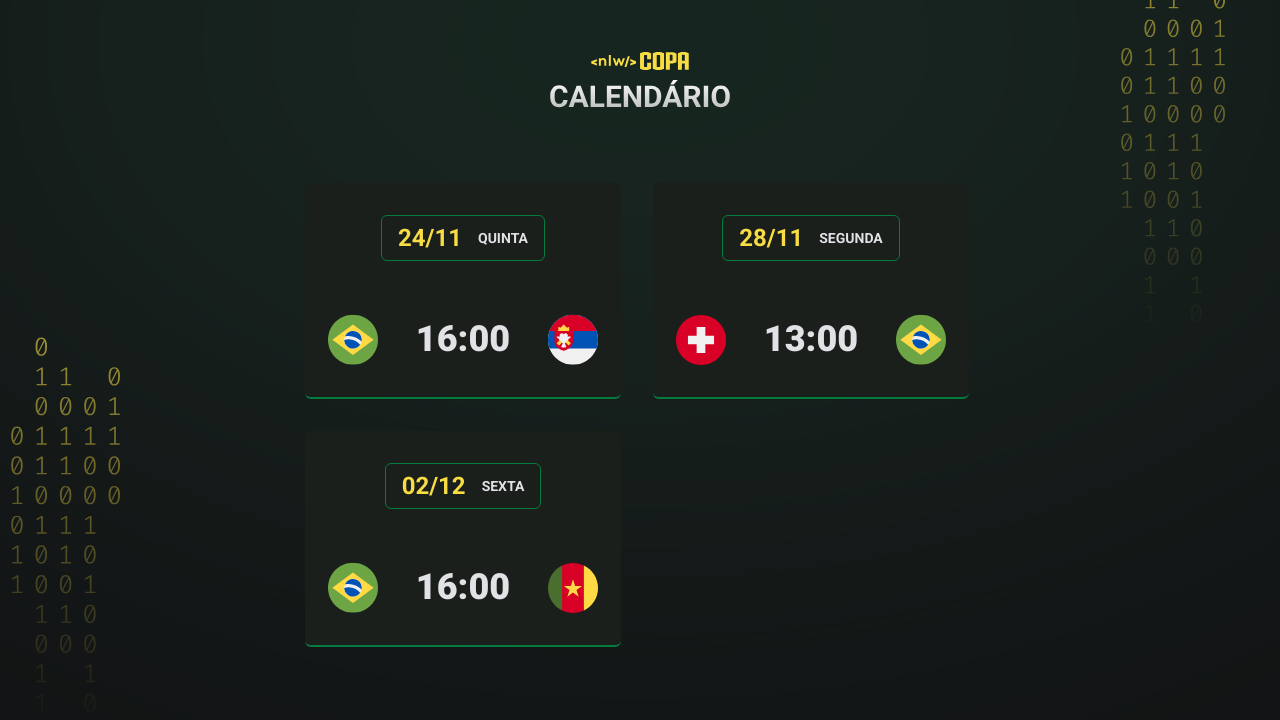
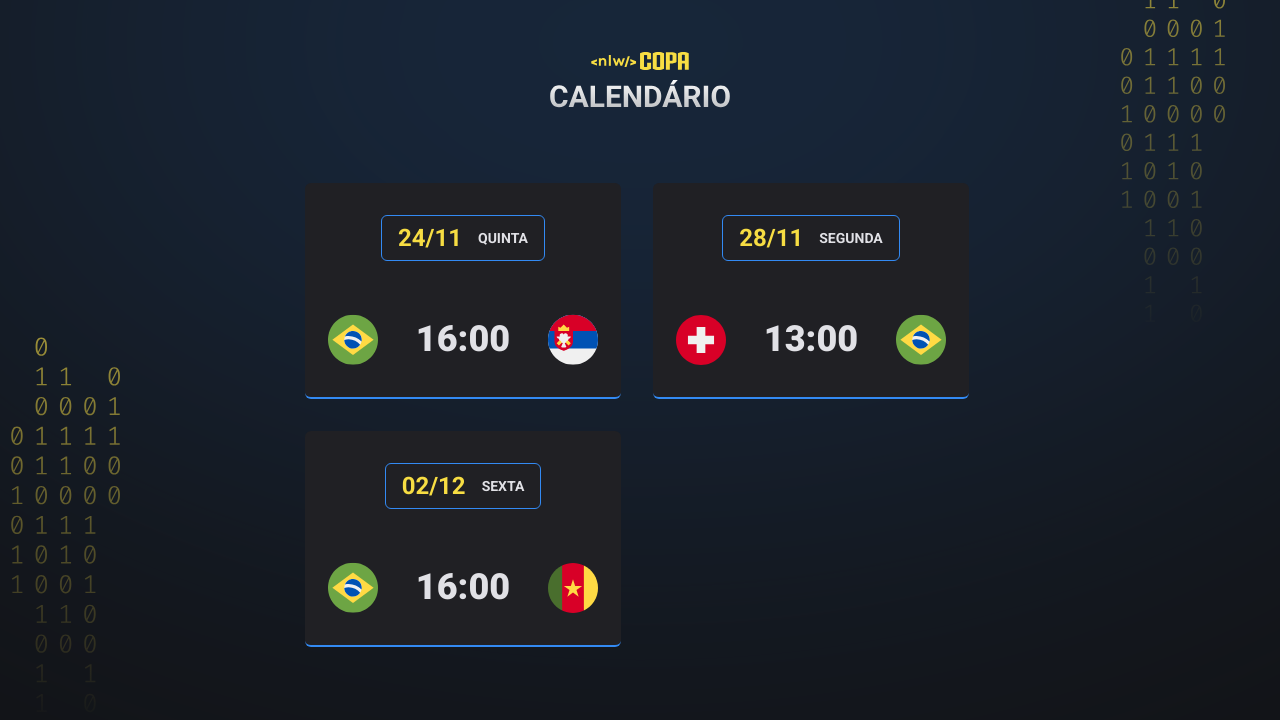
Before and after one commit to alisson2014/nlw_explorer-rocketeseat, a plain HTML site: page index.html in a window 1280 px wide. Drawn offline with Linux system fonts and the light colour scheme.

Commit message:
algumas alterações

```diff
--- a/index.html
+++ b/index.html
@@ -15,7 +15,7 @@
       rel="stylesheet"
     />
   </head>
-  <body class="green">
+  <body class="blue">
     <div id="app">
       <header>
         <img src="./assets/logo.svg" alt="Logo da NLW" />
--- a/main.js
+++ b/main.js
@@ -9,9 +9,9 @@ function createGame(player1, hour, player2) {
   `
 }
 
-let delay = -0.5
+let delay = -0.45
 function createCard(date, day, games) {
-  delay = delay + 0.5
+  delay = delay + 0.45
   return `
   <div class="card" style="animation-delay: ${delay}s">
     <h2>${date} <span>${day}</span></h2>
--- a/style.css
+++ b/style.css
@@ -127,7 +127,7 @@ header {
 
 .card {
   opacity: 0;
-  animation: appear .2s forwards;
+  animation: appear .3s forwards;
 }
 
 @keyframes appear {
```
Also changed, not shown: .github/preview.jpg (added), 1 other file.
